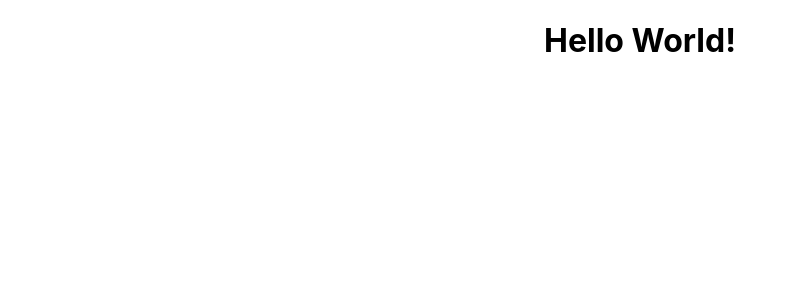
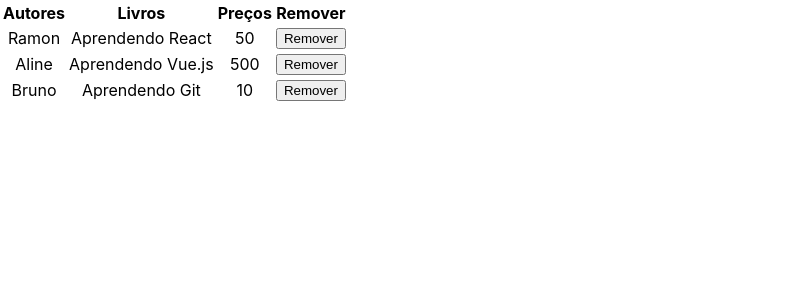
Before and after one commit to nomar113/react-curso-alura, a React (Create React App) app: page / in a window 1280 px wide. Shown: the top 300 px of the page, without its empty margins (0-794 px from the left). Built offline with nearby package versions, Linux system fonts and the light colour scheme.

Commit message:
Componentizando Tabela

```diff
--- a/src/App.js
+++ b/src/App.js
@@ -1,10 +1,11 @@
 import React from 'react';
 import './App.css';
+import Tabela from './Tabela'
 
-function App() {
+function App () {
   return (
     <div className="App">
-      <h1>Hello World!</h1>
+        <Tabela />
     </div>
   );
 }
--- /dev/null
+++ b/src/Tabela.js
@@ -0,0 +1,53 @@
+import React, { Component } from 'react';
+
+const TableHead = () => {
+    return (
+        <thead>
+            <tr>
+                <th>Autores</th>
+                <th>Livros</th>
+                <th>Preços</th>
+                <th>Remover</th>
+            </tr>
+        </thead>
+    )
+}
+
+const TableBody = () => {
+    return (
+        <tbody>
+            <tr>
+                <td>Ramon</td>
+                <td>Aprendendo React</td>
+                <td>50</td>
+                <td><button>Remover</button></td>
+            </tr>
+            <tr>
+                <td>Aline</td>
+                <td>Aprendendo Vue.js</td>
+                <td>500</td>
+                <td><button>Remover</button></td>
+            </tr>
+            <tr>
+                <td>Bruno</td>
+                <td>Aprendendo Git</td>
+                <td>10</td>
+                <td><button>Remover</button></td>
+            </tr>
+        </tbody>
+    )
+}
+
+
+class Tabela extends Component {
+    render () {
+        return (
+            <table>
+                <TableHead />
+                <TableBody />
+            </table>
+        )
+    }
+}
+
+export default Tabela;
```
